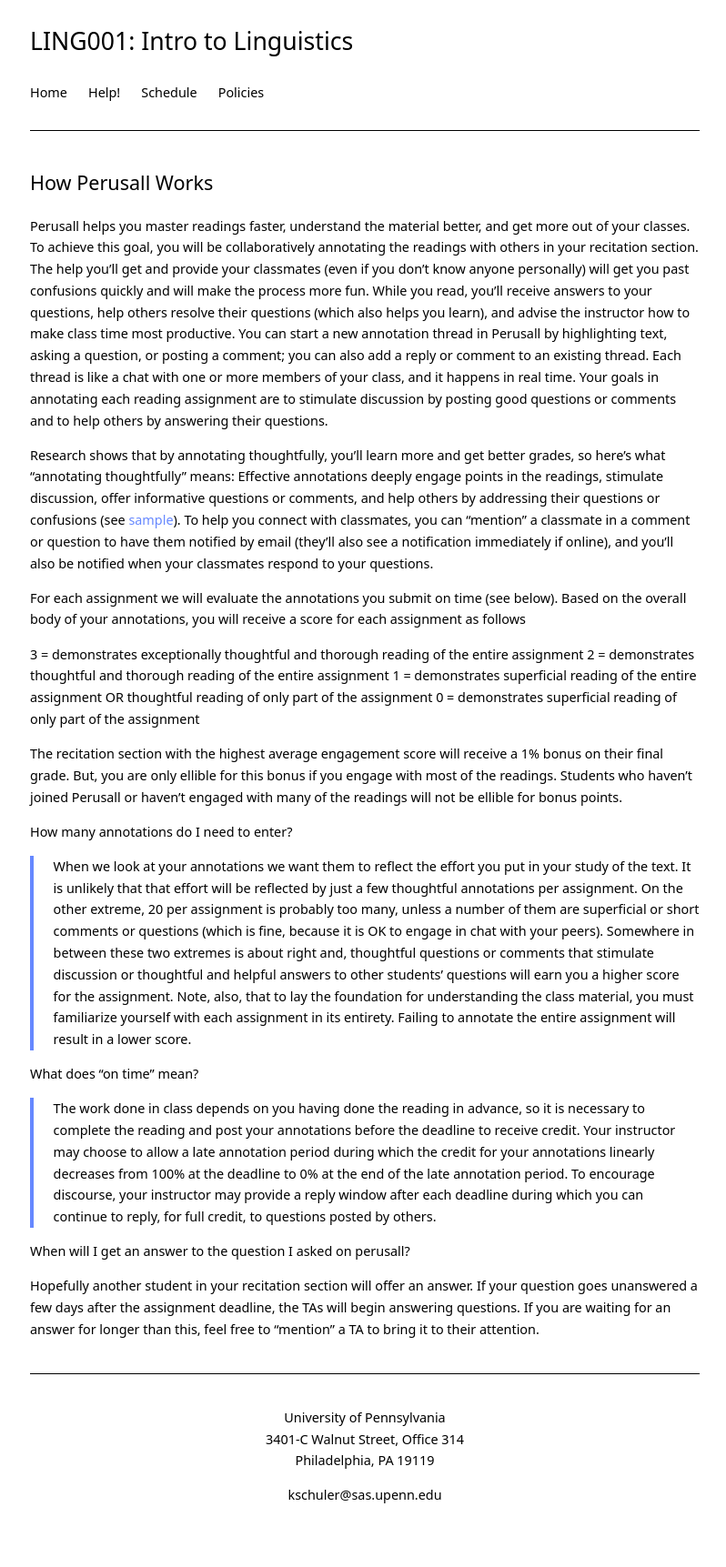
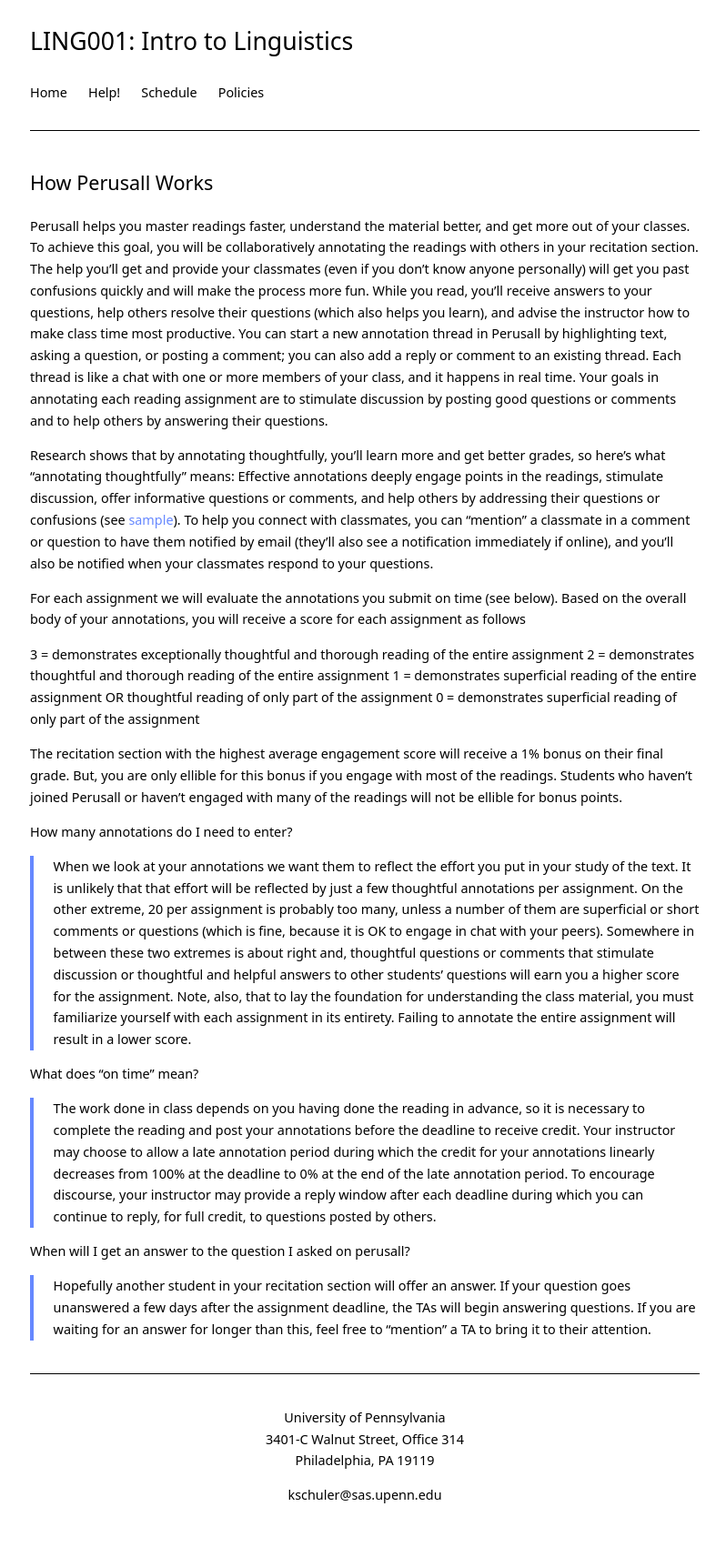
Before and after one commit to kschuler/ling001, a Jekyll site: the page built from resources/how-to-perusall.md, in a window 1280 px wide. Shown: the whole page at 91% size, without its empty margins (239-1037 px from the left). Built offline with Jekyll 4.4.1, drawn with Linux system fonts in a browser that asks for light colours; our own code applies the rules of GitHub Pages for plain Markdown files.

```diff
--- a/resources/how-to-perusall.md
+++ b/resources/how-to-perusall.md
@@ -21,8 +21,8 @@ The recitation section with the highest average engagement score will receive a
 
 **What does “on time” mean?**
 
->The work done in class depends on you having done the reading in advance, so it is necessary to complete the reading and post your annotations before the deadline to receive credit. Your instructor may choose to allow a late annotation period during which the credit for your annotations linearly decreases from 100% at the deadline to 0% at the end of the late annotation period. To encourage discourse, your instructor may provide a reply window after each deadline during which you can continue to reply, for full credit, to questions posted by others.
+> The work done in class depends on you having done the reading in advance, so it is necessary to complete the reading and post your annotations before the deadline to receive credit. Your instructor may choose to allow a late annotation period during which the credit for your annotations linearly decreases from 100% at the deadline to 0% at the end of the late annotation period. To encourage discourse, your instructor may provide a reply window after each deadline during which you can continue to reply, for full credit, to questions posted by others.
 
 **When will I get an answer to the question I asked on perusall?**
 
-Hopefully another student in your recitation section will offer an answer. If your question goes unanswered a few days after the assignment deadline, the TAs will begin answering questions. If you are waiting for an answer for longer than this, feel free to "mention" a TA to bring it to their attention.
+> Hopefully another student in your recitation section will offer an answer. If your question goes unanswered a few days after the assignment deadline, the TAs will begin answering questions. If you are waiting for an answer for longer than this, feel free to "mention" a TA to bring it to their attention.
```
